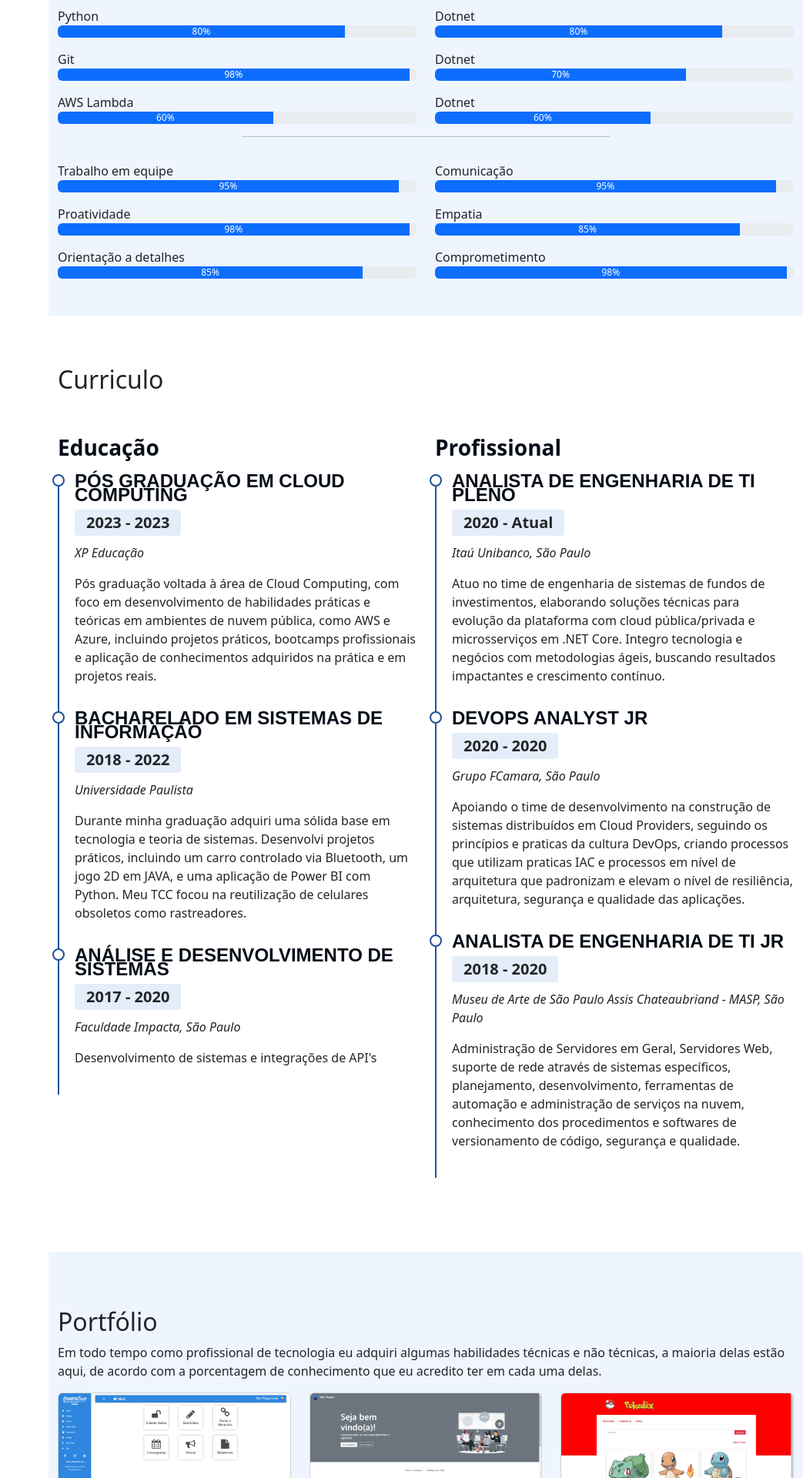
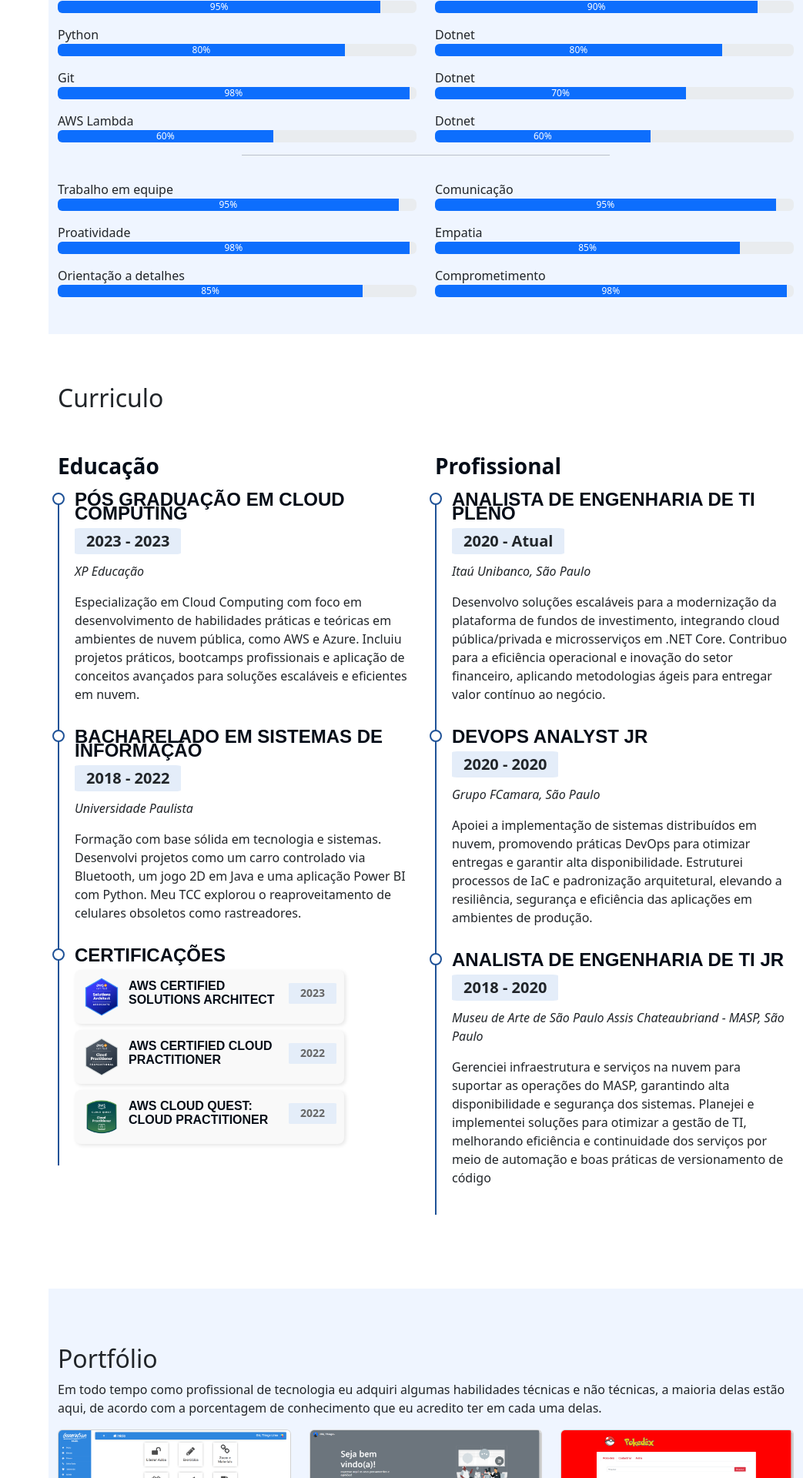
Before and after one commit to pmarcelojr/Portfolio, a Flask app: page / in a window 1280 px wide. Shown: the part 1760-3680 px from the top of the page at 77% size, without its empty margins (237-1280 px from the left). Run offline with Flask 3, Linux system fonts and the light colour scheme; some libraries are stand-ins or nearby versions.

Commit message:
feat: add animations for elements on scroll; update personal and educational details; include certification section with images

```diff
--- a/static/css/style.css
+++ b/static/css/style.css
@@ -247,6 +247,34 @@ margin-right: -8rem;
 margin-bottom: -35px;
 }
 
+/* Animação */
+
+[data-anime] {
+    opacity: 0;
+    transition: 1s;
+}
+
+[data-anime="down"] {
+    transform: translate3d(0, -100%, 0);
+}
+
+[data-anime="up"] {
+    transform: translate3d(0, 100%, 0);
+}
+
+[data-anime="left"] {
+    transform: translate3d(-100%, 0, 0);
+}
+
+[data-anime="right"] {
+    transform: translate3d(50px ,0 ,0);
+}
+
+[data-anime].animate {
+    opacity: 1;
+    transform: translate3d(0 ,0 ,0);
+}
+
 @media (max-width: 1860px){
     .carousel-control-prev{
       margin-left: 0;
@@ -260,3 +288,70 @@ margin-bottom: -35px;
       transform: translate3d(0, 100%, 0);
     }
 }
+
+#btn-enviar-loader{
+    display: none;
+}
+
+#alerta {
+position: fixed;
+z-index: 10;
+top: 30px;
+right: 30px;
+}
+
+#footer{
+    padding: 15px;
+    color: #fff;
+    font-size: 14px;
+    position: fixed;
+    left: 0;
+    bottom: 0;
+    width: 300px;
+    z-index: 9999;
+    background-color: #021124;
+    transition: .3s;
+}
+
+@media (max-width: 1012px) {
+    #footer{
+        position: static;
+        width: auto;
+        padding: 20px 15px;
+    }
+}
+
+/* Certifications */
+
+.certifications {
+    display: flex;
+    flex-direction: column;
+    gap: 15px;
+}
+
+.certification-item {
+    display: flex;
+    align-items: center;
+    gap: 10px;
+    background: #f9f9f9;
+    padding: 10px;
+    border-radius: 8px;
+    box-shadow: 2px 2px 5px rgba(0, 0, 0, 0.1);
+    max-width: 350px;
+}
+
+.certification-item img {
+    width: 50px;
+    height: auto;
+}
+
+.certification-item h4 {
+    font-size: 16px;
+    margin: 0;
+}
+
+.certification-item h5 {
+    font-size: 14px;
+    margin: 0;
+    color: #666;
+}
--- a/static/js/script.js
+++ b/static/js/script.js
@@ -21,3 +21,22 @@ menuItems.forEach(item => {
     }
   });
 });
+
+// Animar todos os itens da página que tiverem atributo data-anime
+const itens = document.querySelectorAll('[data-anime]');
+
+const animeScroll = () => {
+  const windowTop = window.pageYOffset + (window.innerHeight * 3) / 4;
+
+  itens.forEach(item => {
+    if (windowTop > item.offsetTop) {
+      item.classList.add('animate');
+    } else {
+      item.classList.remove('animate');
+    }
+  });
+}
+
+window.addEventListener('scroll', () => {
+  animeScroll();
+});
--- a/templates/index.html
+++ b/templates/index.html
@@ -79,7 +79,7 @@
                     <div class="col-md-12" data-anime="down">
                         <h2 class="pt-3">Sobre mim</h2>
                         <p>
-                            Olá, eu sou Marcelo Santos, Desenvolvedor Backend. Sou apaixonado por tecnologia e programação. Atualmente trabalho com desenvolvimento de sistemas e integrações de API's.
+                            Olá, eu sou Marcelo Santos, um desenvolvedor backend especializado no setor financeiro, atuando no segmento bancário com foco em fundos de investimentos. Minha missão é criar soluções escaláveis e de alto desempenho que impulsionam a eficiência e inovação no mercado financeiro.
                         </p>
                     </div>
                 </div>
@@ -88,10 +88,10 @@
                     <div class="col-md-4">
                         <img src="../static/img/perfil.jpg" alt="Foto do Marcelo Santos" class="img-fluid shadow" data-anime="left">
                     </div>
-                    <div class="col-md-8">
+                    <div class="col-md-8" data-anime="right">
                         <h3>Software Engineer</h3>
                         <p>
-                            Atuo no time de engenharia de sistemas de fundos de investimentos, desenvolvendo soluções técnicas com cloud pública/privada e microsserviços em .NET Core. Trabalho com metodologias ágeis, integrando tecnologia e negócios para resultados impactantes e crescimento contínuo.
+                            Atuo no desenvolvimento de sistemas críticos para fundos de investimentos, construindo soluções backend robustas em .NET Core e arquiteturas baseadas em microsserviços. Trabalho com cloud pública e privada, garantindo alta disponibilidade e segurança para aplicações financeiras estratégicas.
                         </p>
                         <!-- <a href="#" class="btn btn-primary">Download CV</a> -->
                         <div class="row mt-3 mb-3">
@@ -123,7 +123,9 @@
                             </ul>
                         </div>
                         </div>
-                        <p>Além de desenvolver soluções técnicas, também sou mentor de novos desenvolvedores e colaboro em projetos open-source. Estou sempre em busca de novos desafios e oportunidades para aprender e crescer profissionalmente. No meu tempo livre, gosto de jogar poker e compartilhar conhecimento através do meu blog e canal no YouTube.</p>
+                        <p>
+                            Além do desenvolvimento backend, sou mentor de novos profissionais e colaboro com projetos open-source. Estou sempre buscando aprimoramento técnico e inovação para entregar soluções eficientes e escaláveis. No tempo livre, gosto de desafios estratégicos como poker e de compartilhar conhecimento com a comunidade tech.
+                        </p>
                     </div>
                 </div>
             </div>
@@ -236,19 +238,31 @@
                             <h4>Pós Graduação em Cloud Computing</h4>
                             <h5>2023 - 2023</h5>
                             <p><em>XP Educação</em></p>
-                            <p>Pós graduação voltada à área de Cloud Computing, com foco em desenvolvimento de habilidades práticas e teóricas em ambientes de nuvem pública, como AWS e Azure, incluindo projetos práticos, bootcamps profissionais e aplicação de conhecimentos adquiridos na prática e em projetos reais.</p>
+                            <p>Especialização em Cloud Computing com foco em desenvolvimento de habilidades práticas e teóricas em ambientes de nuvem pública, como AWS e Azure. Incluiu projetos práticos, bootcamps profissionais e aplicação de conceitos avançados para soluções escaláveis e eficientes em nuvem.</p>
                         </div>
                         <div class="cv-item" data-anime="up">
                             <h4>Bacharelado em Sistemas de Informação</h4>
                             <h5>2018 - 2022</h5>
                             <p><em>Universidade Paulista</em></p>
-                            <p>Durante minha graduação adquiri uma sólida base em tecnologia e teoria de sistemas. Desenvolvi projetos práticos, incluindo um carro controlado via Bluetooth, um jogo 2D em JAVA, e uma aplicação de Power BI com Python. Meu TCC focou na reutilização de celulares obsoletos como rastreadores.</p>
+                            <p>Formação com base sólida em tecnologia e sistemas. Desenvolvi projetos como um carro controlado via Bluetooth, um jogo 2D em Java e uma aplicação Power BI com Python. Meu TCC explorou o reaproveitamento de celulares obsoletos como rastreadores.</p>
                         </div>
                         <div class="cv-item" data-anime="up">
-                            <h4>Análise e Desenvolvimento de Sistemas</h4>
-                            <h5>2017 - 2020</h5>
-                            <p><em>Faculdade Impacta, São Paulo</em></p>
-                            <p>Desenvolvimento de sistemas e integrações de API's</p>
+                            <h4>Certificações</h4>
+                            <div class="certification-item mb-2">
+                                <img src="../static/img/aws-solutions-architect.png" alt="AWS Certified Solutions Architect">
+                                <h4>AWS Certified Solutions Architect</h4>
+                                <h5>2023</h5>
+                            </div>
+                            <div class="certification-item mb-2">
+                                <img src="../static/img/aws-cloud-practitioner.png" alt="AWS Certified Solutions Architect">
+                                <h4>AWS Certified Cloud Practitioner</h4>
+                                <h5>2022</h5>
+                            </div>
+                            <div class="certification-item mb-2">
+                                <img src="../static/img/aws-cloud-quest.png" alt="AWS Certified Solutions Architect">
+                                <h4>AWS Cloud Quest: Cloud Practitioner</h4>
+                                <h5>2022</h5>
+                            </div>
                         </div>
                     </div>
                     <div class="col-md-6">
@@ -257,19 +271,19 @@
                             <h4>Analista de Engenharia de TI Pleno</h4>
                             <h5>2020 - Atual</h5>
                             <p><em>Itaú Unibanco, São Paulo</em></p>
-                            <p>Atuo no time de engenharia de sistemas de fundos de investimentos, elaborando soluções técnicas para evolução da plataforma com cloud pública/privada e microsserviços em .NET Core. Integro tecnologia e negócios com metodologias ágeis, buscando resultados impactantes e crescimento contínuo.</p>
+                            <p>Desenvolvo soluções escaláveis para a modernização da plataforma de fundos de investimento, integrando cloud pública/privada e microsserviços em .NET Core. Contribuo para a eficiência operacional e inovação do setor financeiro, aplicando metodologias ágeis para entregar valor contínuo ao negócio.</p>
                         </div>
                         <div class="cv-item" data-anime="up">
                             <h4>DevOps Analyst Jr</h4>
                             <h5>2020 - 2020</h5>
                             <p><em>Grupo FCamara, São Paulo</em></p>
-                            <p>Apoiando o time de desenvolvimento na construção de sistemas distribuídos em Cloud Providers, seguindo os princípios e praticas da cultura DevOps, criando processos que utilizam praticas IAC e processos em nível de arquitetura que padronizam e elevam o nível de resiliência, arquitetura, segurança e qualidade das aplicações.</p>
+                            <p>Apoiei a implementação de sistemas distribuídos em nuvem, promovendo práticas DevOps para otimizar entregas e garantir alta disponibilidade. Estruturei processos de IaC e padronização arquitetural, elevando a resiliência, segurança e eficiência das aplicações em ambientes de produção.</p>
                         </div>
                         <div class="cv-item" data-anime="up">
                             <h4>Analista de Engenharia de TI Jr</h4>
                             <h5>2018 - 2020</h5>
                             <p><em>Museu de Arte de São Paulo Assis Chateaubriand - MASP, São Paulo</em></p>
-                            <p>Administração de Servidores em Geral, Servidores Web, suporte de rede através de sistemas específicos, planejamento, desenvolvimento, ferramentas de automação e administração de serviços na nuvem, conhecimento dos procedimentos e softwares de versionamento de código, segurança e qualidade.</p>
+                            <p>Gerenciei infraestrutura e serviços na nuvem para suportar as operações do MASP, garantindo alta disponibilidade e segurança dos sistemas. Planejei e implementei soluções para otimizar a gestão de TI, melhorando eficiência e continuidade dos serviços por meio de automação e boas práticas de versionamento de código</p>
                         </div>
                     </div>
                 </div>
@@ -482,6 +496,14 @@
 
     </main>
 
+    <footer id="footer">
+        <div class="container">
+            <div class="text-center">
+                &copy; Copyright <strong>Marcelo Code</strong>
+            </div>
+        </div>
+    </footer>
+
     <script src="../static/bootstrap/js/bootstrap.bundle.min.js"></script>
     <script src="../static/js/script.js"></script>
 </body>
```
Also changed, not shown: static/img/aws-cloud-practitioner.png (added), static/img/aws-cloud-quest.png (added), static/img/aws-solutions-architect.png (added).
